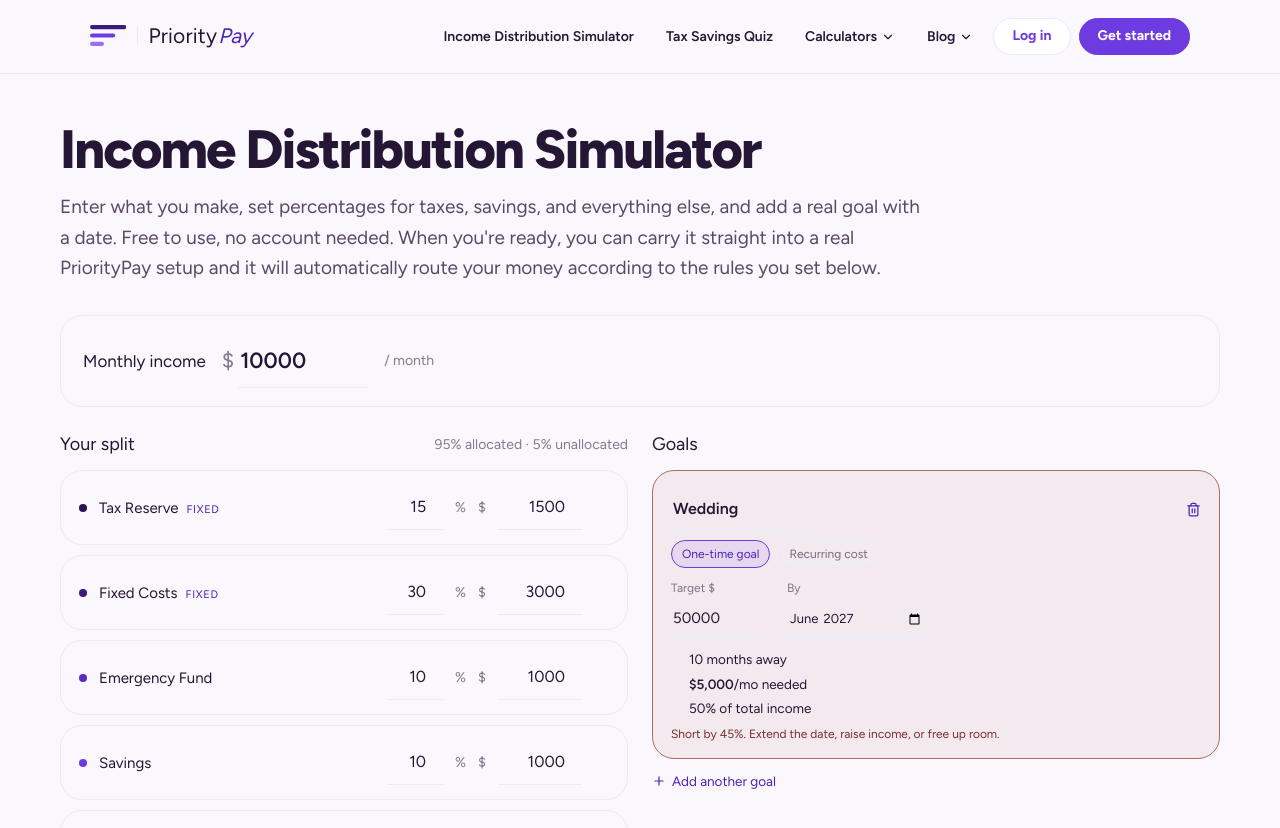
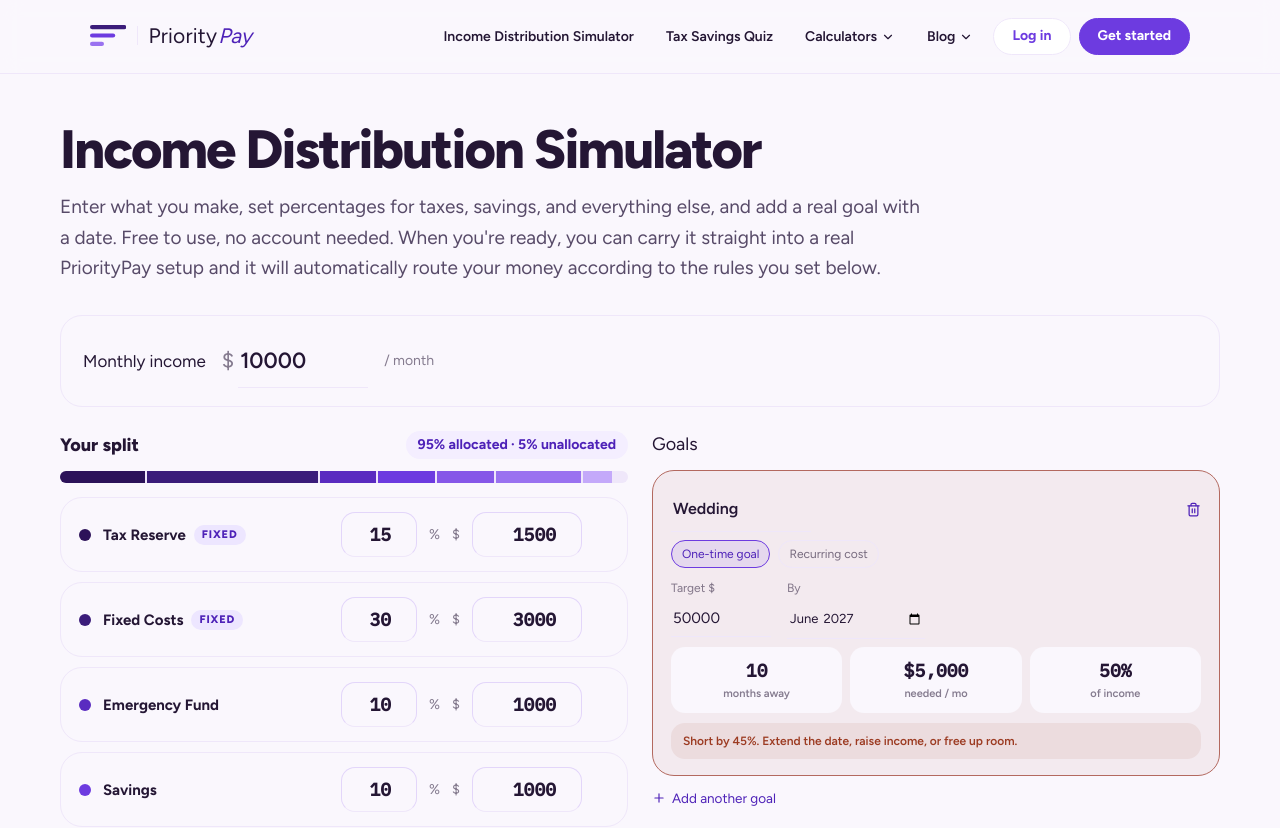
Before and after one commit to meganmahoney123/prioritypay-simple, a Next.js app: page /calculators/moneysimulator in a window 1280 px wide. Shown: the top 828 px of the page. Built offline with nearby package versions, Linux system fonts and the light colour scheme.

Commit message:
Update MoneySimulator.js

```diff
--- a/components/MoneySimulator.js
+++ b/components/MoneySimulator.js
@@ -140,26 +140,57 @@ export default function MoneySimulator({
       <div className="grid gap-6" style={{ gridTemplateColumns: "repeat(auto-fit, minmax(300px, 1fr))" }}>
         <div>
           <div className="flex items-center justify-between mb-3">
-            <span style={{ fontFamily: "var(--font-heading)", fontSize: 18 }}>Your split</span>
-            <span className="text-sm" style={{ color: remainingPct < 0 ? "#7a2f2a" : "color-mix(in srgb, var(--color-text) 55%, transparent)" }}>
+            <span style={{ fontFamily: "var(--font-heading)", fontSize: 18, fontWeight: 800 }}>Your split</span>
+            <span
+              className="text-sm"
+              style={{
+                fontWeight: 700,
+                color: remainingPct < 0 ? "#7a2f2a" : "var(--color-accent-700)",
+                background: remainingPct < 0 ? "color-mix(in srgb, #9b3b3b 10%, transparent)" : "var(--color-accent-100)",
+                borderRadius: 999,
+                padding: "4px 12px",
+              }}
+            >
               {totalPct}% allocated &middot; {remainingPct}% unallocated
             </span>
           </div>
+          {/* Allocation bar -- a 12px segmented strip, one block per
+              category, gives an at-a-glance read the plain percentage
+              line above doesn't. Purely visual; totalPct/remainingPct
+              stay the source of truth. */}
+          <div style={{ display: "flex", gap: 2, height: 12, borderRadius: 999, background: "var(--color-divider)", overflow: "hidden", marginBottom: 14 }}>
+            {rows
+              .filter((r) => r.pct > 0)
+              .map((r) => (
+                <span key={r.id} style={{ width: `${r.pct}%`, background: r.color, minWidth: 2 }} />
+              ))}
+          </div>
           <div className="space-y-2.5">
             {rows.map((r) => (
-              <Card key={r.id} style={{ display: "flex", alignItems: "center", gap: 12, padding: "14px 18px" }}>
-                <span style={{ width: 8, height: 8, borderRadius: "50%", background: r.color, flex: "none" }} />
+              <Card key={r.id} style={{ display: "flex", alignItems: "center", gap: 12, padding: "14px 18px", flexWrap: "wrap" }}>
+                <span style={{ width: 12, height: 12, borderRadius: "50%", background: r.color, flex: "none" }} />
                 {r.custom ? (
                   <input
                     value={r.label}
                     onChange={(e) => updateRow(r.id, { label: e.target.value })}
-                    style={ledgerInputStyle({ flex: 1, minWidth: 0, fontSize: 15 })}
+                    style={ledgerInputStyle({ flex: 1, minWidth: 0, fontSize: 15, fontWeight: 700 })}
                   />
                 ) : (
-                  <span style={{ flex: 1, minWidth: 0, fontSize: 15 }}>
+                  <span style={{ flex: 1, minWidth: 0, fontSize: 15, fontWeight: 700, display: "flex", alignItems: "center", gap: 8 }}>
                     {r.label}
                     {r.fixed && (
-                      <span style={{ fontSize: 11, letterSpacing: "0.06em", textTransform: "uppercase", color: "var(--color-accent-700)", marginLeft: 8 }}>
+                      <span
+                        style={{
+                          fontSize: 11,
+                          fontWeight: 800,
+                          letterSpacing: "0.08em",
+                          textTransform: "uppercase",
+                          color: "var(--color-accent-700)",
+                          background: "var(--color-accent-200)",
+                          borderRadius: 999,
+                          padding: "2px 8px",
+                        }}
+                      >
                         fixed
                       </span>
                     )}
@@ -173,7 +204,7 @@ export default function MoneySimulator({
                   step={0.1}
                   value={r.pct}
                   onChange={(e) => updatePct(r.id, e.target.value)}
-                  style={ledgerInputStyle({ width: 56, textAlign: "right", fontFamily: "var(--font-heading)", fontSize: 16 })}
+                  style={ledgerInputStyle({ width: 76, textAlign: "right", fontFamily: "var(--font-mono)", fontWeight: 700, fontSize: 18, background: "var(--color-neutral-100)", border: "1px solid var(--color-neutral-300)", borderRadius: "var(--radius-sm)", padding: "8px 10px" })}
                 />
                 <span className="text-sm" style={{ color: "color-mix(in srgb, var(--color-text) 55%, transparent)" }}>%</span>
                 <span className="text-sm" style={{ color: "color-mix(in srgb, var(--color-text) 55%, transparent)" }}>$</span>
@@ -185,7 +216,7 @@ export default function MoneySimulator({
                   step={0.01}
                   value={Math.round(((income * (r.pct || 0)) / 100) * 100) / 100}
                   onChange={(e) => updateRowDollar(r.id, e.target.value)}
-                  style={ledgerInputStyle({ width: 84, textAlign: "right", fontFamily: "var(--font-heading)", fontSize: 16 })}
+                  style={ledgerInputStyle({ width: 110, textAlign: "right", fontFamily: "var(--font-mono)", fontWeight: 700, fontSize: 18, background: "var(--color-neutral-100)", border: "1px solid var(--color-neutral-300)", borderRadius: "var(--radius-sm)", padding: "8px 10px" })}
                 />
                 {r.custom ? (
                   <button onClick={() => removeRow(r.id)} aria-label="Remove category" style={{ background: "transparent", border: 0, color: "var(--color-accent-700)", cursor: "pointer" }}>
@@ -304,20 +335,41 @@ export default function MoneySimulator({
                     </div>
                   )}
 
-                  <ul style={{ fontSize: 13.5, lineHeight: 1.8, margin: "0 0 2px", paddingLeft: 18 }}>
-                    {isRecurring ? (
-                      <li>Recurring monthly cost</li>
-                    ) : (
-                      <li>{months} months away</li>
-                    )}
-                    <li>
-                      <strong style={{ fontFamily: "var(--font-heading)", fontWeight: 600 }}>{currency(monthlyNeeded)}</strong>/mo{!isRecurring && " needed"}
-                    </li>
-                    <li>{Math.round(pctOfIncome * 10) / 10}% of total income</li>
-                  </ul>
-                  <p className="text-xs mt-1.5" style={{ color: fits ? "color-mix(in srgb, var(--color-text) 55%, transparent)" : "#7a2f2a" }}>
+                  {/* Stats strip -- 3-up grid of tiles instead of a plain
+                      bullet list, so the key numbers (timing, monthly
+                      need, % of income) read at a glance. */}
+                  <div style={{ display: "grid", gridTemplateColumns: "repeat(3, 1fr)", gap: 8, margin: "0 0 10px" }}>
+                    <div style={{ background: "var(--color-neutral-100)", borderRadius: "var(--radius-sm)", padding: "10px 8px", textAlign: "center" }}>
+                      <div style={{ fontFamily: "var(--font-mono)", fontSize: 18, fontWeight: 800 }}>{isRecurring ? "—" : months}</div>
+                      <div style={{ fontSize: 11, fontWeight: 600, color: "color-mix(in srgb, var(--color-text) 55%, transparent)", marginTop: 2 }}>
+                        {isRecurring ? "recurring" : "months away"}
+                      </div>
+                    </div>
+                    <div style={{ background: "var(--color-neutral-100)", borderRadius: "var(--radius-sm)", padding: "10px 8px", textAlign: "center" }}>
+                      <div style={{ fontFamily: "var(--font-mono)", fontSize: 18, fontWeight: 800 }}>{currency(monthlyNeeded)}</div>
+                      <div style={{ fontSize: 11, fontWeight: 600, color: "color-mix(in srgb, var(--color-text) 55%, transparent)", marginTop: 2 }}>
+                        needed / mo
+                      </div>
+                    </div>
+                    <div style={{ background: "var(--color-neutral-100)", borderRadius: "var(--radius-sm)", padding: "10px 8px", textAlign: "center" }}>
+                      <div style={{ fontFamily: "var(--font-mono)", fontSize: 18, fontWeight: 800 }}>{Math.round(pctOfIncome * 10) / 10}%</div>
+                      <div style={{ fontSize: 11, fontWeight: 600, color: "color-mix(in srgb, var(--color-text) 55%, transparent)", marginTop: 2 }}>
+                        of income
+                      </div>
+                    </div>
+                  </div>
+                  <p
+                    className="text-xs mt-1.5"
+                    style={{
+                      fontWeight: 600,
+                      borderRadius: "var(--radius-sm)",
+                      padding: "10px 12px",
+                      color: fits ? "#22684C" : "#9C3B22",
+                      background: fits ? "color-mix(in srgb, #22684C 10%, transparent)" : "color-mix(in srgb, #9C3B22 8%, transparent)",
+                    }}
+                  >
                     {fits
-                      ? `Fits within your ${remainingPct}% unallocated.`
+                      ? `Fits with ${remainingPct}% of income to spare. Add it as a category to lock it in.`
                       : isRecurring
                       ? `Short by ${Math.round((pctOfIncome - remainingPct) * 10) / 10}%. Lower the monthly amount, raise income, or free up room.`
                       : `Short by ${Math.round((pctOfIncome - remainingPct) * 10) / 10}%. Extend the date, raise income, or free up room.`}
```
